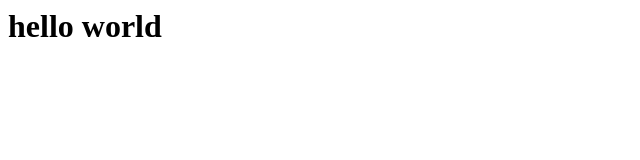
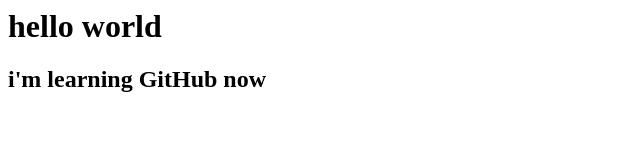
Before and after one commit to OlyaEl/My-first-repository, a plain HTML site: page index.html in a window 1280 px wide. Shown: the whole page, without its empty margins (0-640 px from the left). Drawn offline with Linux system fonts and the light colour scheme.

Commit message:
Добавили подзаголовок

```diff
--- a/index.html
+++ b/index.html
@@ -1 +1,2 @@
 <h1>hello world</h1>
+<h2>i'm learning GitHub now</h2>
```
